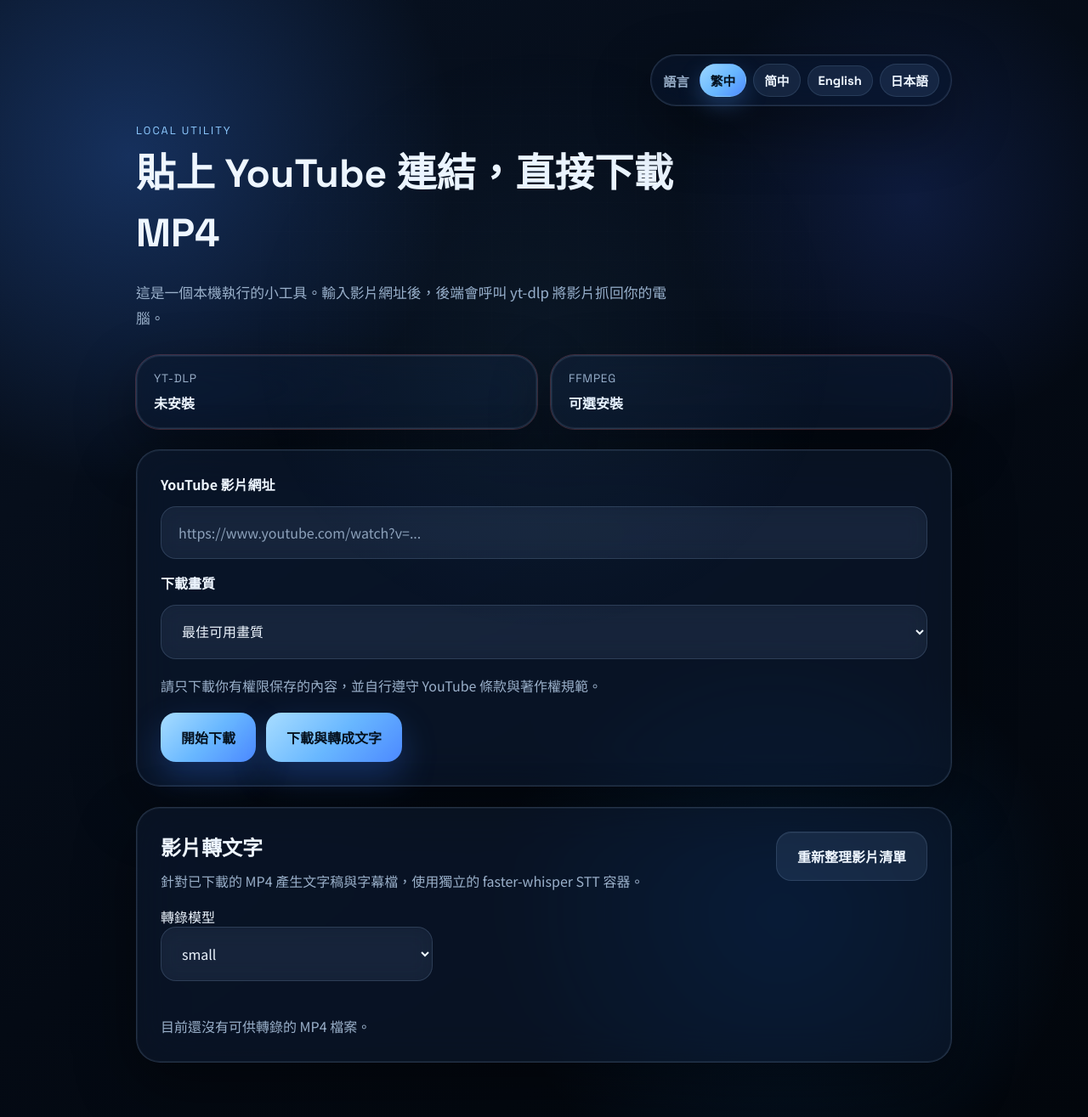
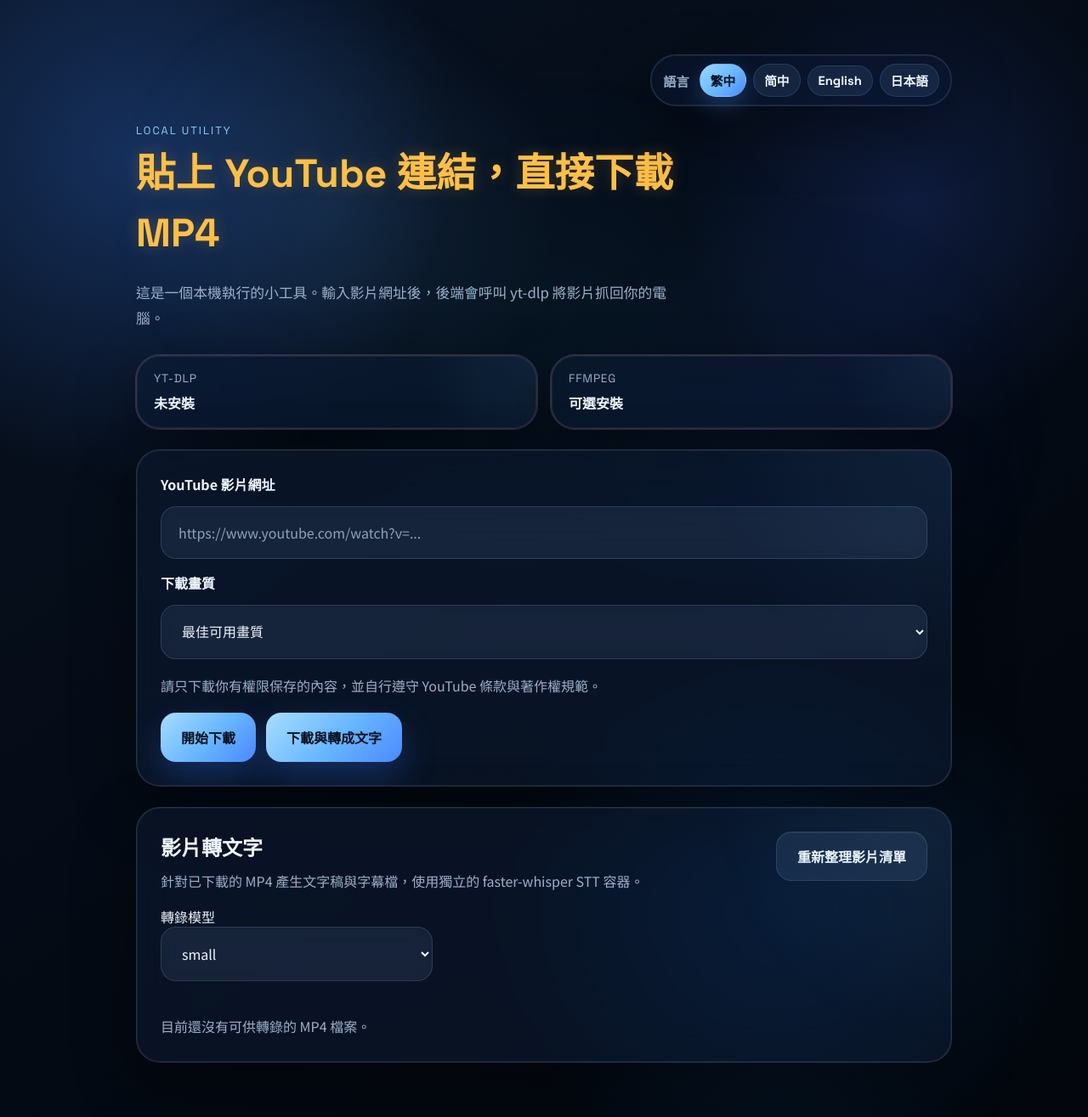
Before and after one commit to louischuang/mp4-downloader, a Flask app: page / in a window 1280 px wide. Shown: the whole page at 85% size. Run offline with Flask 3, Linux system fonts and the light colour scheme; data that the repository does not hold is empty.

Commit message:
Enhance cyber UI styling and update hero title color

```diff
--- a/static/style.css
+++ b/static/style.css
@@ -13,6 +13,7 @@
   --success: #64dfb2;
   --error: #ff7f96;
   --glow: 0 0 0 1px rgba(173, 212, 255, 0.08) inset;
+  --hover-glow: 0 22px 50px rgba(37, 110, 255, 0.24);
 }
 
 * {
@@ -47,12 +48,16 @@ body::before {
   background-size: 34px 34px;
   mask-image: radial-gradient(circle at center, black 35%, transparent 92%);
   opacity: 0.38;
+  animation: grid-drift 26s linear infinite;
 }
 
 body::after {
   background:
-    radial-gradient(circle at center, rgba(104, 183, 255, 0.1), transparent 46%);
+    radial-gradient(circle at 30% 30%, rgba(104, 183, 255, 0.16), transparent 24%),
+    radial-gradient(circle at 72% 62%, rgba(67, 117, 255, 0.12), transparent 26%),
+    radial-gradient(circle at 50% 50%, rgba(61, 198, 255, 0.08), transparent 44%);
   opacity: 0.6;
+  animation: aurora-shift 18s ease-in-out infinite alternate;
 }
 
 .icon-sprite {
@@ -66,6 +71,8 @@ body::after {
   width: min(960px, calc(100% - 32px));
   margin: 0 auto;
   padding: 64px 0;
+  position: relative;
+  z-index: 1;
 }
 
 .topbar {
@@ -161,6 +175,8 @@ h1 {
   max-width: 66.67%;
   font-size: clamp(1.4rem, 4vw, 2.9rem);
   line-height: 1.5;
+  color: #ffbf47;
+  text-shadow: 0 0 18px rgba(255, 191, 71, 0.22);
 }
 
 .intro {
@@ -180,11 +196,65 @@ h1 {
 
 .status-card,
 .panel {
+  position: relative;
+  overflow: hidden;
   border: 1px solid var(--line);
   border-radius: 28px;
   background: var(--panel);
   backdrop-filter: blur(24px) saturate(150%);
   box-shadow: var(--shadow), var(--glow);
+  transition: transform 240ms ease, box-shadow 240ms ease, border-color 240ms ease, background 240ms ease;
+}
+
+.status-card::before,
+.panel::before,
+.video-row::before,
+.row-progress::before,
+.progress-panel::before,
+.player-dialog::before,
+.status-dialog::before {
+  content: "";
+  position: absolute;
+  inset: 0;
+  background:
+    linear-gradient(120deg, transparent 15%, rgba(163, 220, 255, 0.12) 48%, transparent 78%);
+  transform: translateX(-120%);
+  opacity: 0;
+  pointer-events: none;
+}
+
+.status-card::after,
+.panel::after,
+.video-row::after {
+  content: "";
+  position: absolute;
+  inset: 0;
+  border-radius: inherit;
+  background:
+    radial-gradient(circle at top right, rgba(109, 187, 255, 0.12), transparent 28%);
+  opacity: 0.65;
+  pointer-events: none;
+}
+
+.status-card:hover,
+.panel:hover,
+.video-row:hover,
+.row-progress:hover,
+.progress-panel:hover {
+  transform: translateY(-2px);
+  border-color: rgba(154, 213, 255, 0.28);
+  box-shadow: var(--shadow), var(--glow), var(--hover-glow);
+}
+
+.status-card:hover::before,
+.panel:hover::before,
+.video-row:hover::before,
+.row-progress:hover::before,
+.progress-panel:hover::before,
+.player-dialog:hover::before,
+.status-dialog:hover::before {
+  opacity: 1;
+  animation: sweep-light 1.5s ease;
 }
 
 .status-card {
@@ -288,6 +359,8 @@ select:focus {
 
 button,
 .download-link {
+  position: relative;
+  overflow: hidden;
   display: inline-flex;
   align-items: center;
   justify-content: center;
@@ -301,7 +374,18 @@ button,
   color: #04111e;
   background: linear-gradient(135deg, #a8ddff 0%, #68b7ff 52%, #4c89ff 100%);
   box-shadow: 0 18px 40px rgba(54, 123, 255, 0.28);
-  transition: transform 180ms ease, box-shadow 180ms ease;
+  transition: transform 180ms ease, box-shadow 180ms ease, filter 180ms ease;
+}
+
+button::before,
+.download-link::before {
+  content: "";
+  position: absolute;
+  inset: 0;
+  background: linear-gradient(115deg, transparent 18%, rgba(255, 255, 255, 0.46) 48%, transparent 76%);
+  transform: translateX(-135%);
+  opacity: 0.72;
+  pointer-events: none;
 }
 
 .secondary-button {
```
Also changed, not shown: other parts of static/style.css (+84 -3 lines).
